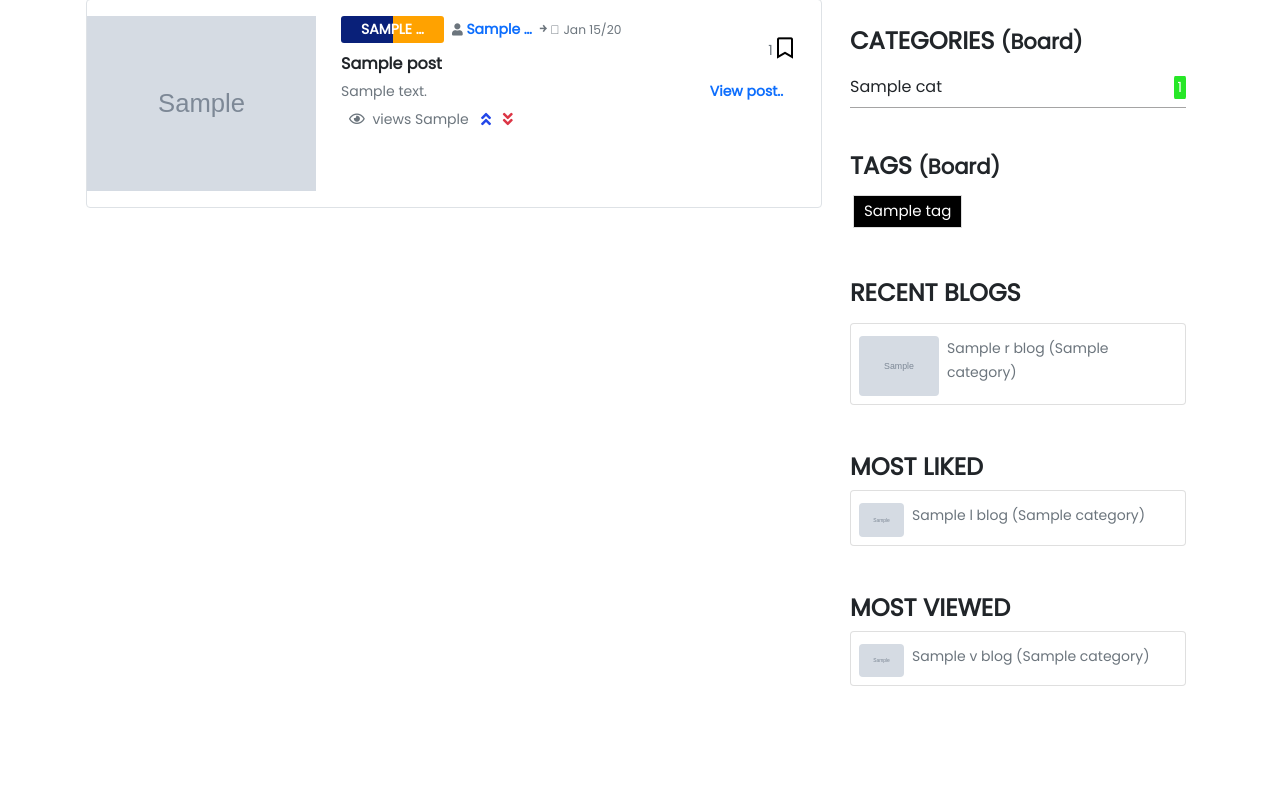
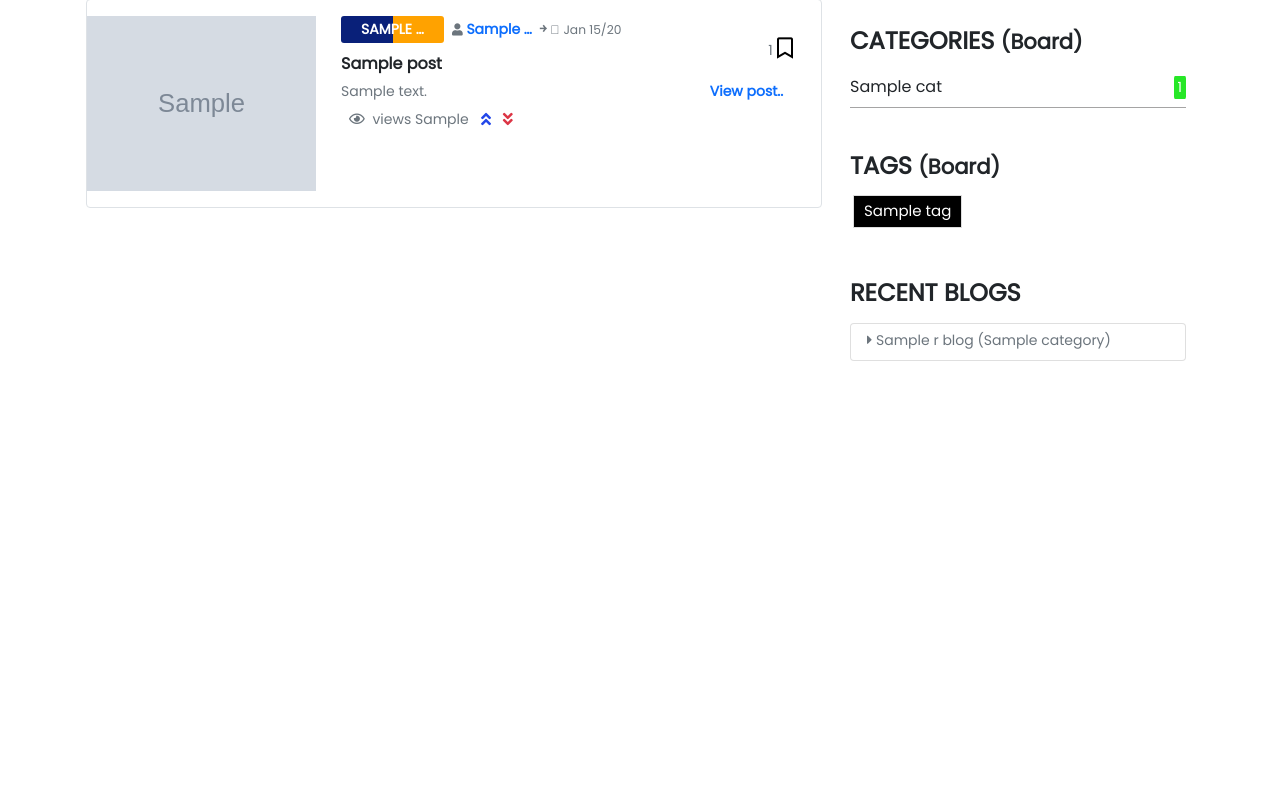
Before and after one commit to Lord-shiv/blog2021, a Django app: template blog/templates/blog/web_home.html in a window 1280 px wide. Shown: the part 93-891 px from the top of the page. After the commit the page ends 454 px from the top, so only its background shows below. Run offline with Django 3.2, Linux system fonts and the light colour scheme; the template is opened without the code that fills it: most values are stand-ins (such as "Sample title", 1, 10 or a date in 2020); grey boxes marked "Sample" are stand-in pictures; some libraries are stand-ins or nearby versions.

Commit message:
new update

```diff
--- a/base/settings.py
+++ b/base/settings.py
@@ -160,6 +160,7 @@ DEFAULT_FILE_STORAGE = 'app.storage_backends.MediaStorage'
 STATICFILES_STORAGE = "storages.backends.s3boto3.S3Boto3Storage"
 
 STATIC_URL = f'https://{AWS_S3_CUSTOM_DOMAIN}/{AWS_LOCATION}/'
+MEDIA_URL = f'https://{AWS_S3_CUSTOM_DOMAIN}/media/'
 ADMIN_MEDIA_PREFIX = STATIC_URL + 'admin/'
 STATICFILES_FINDERS = (
     'django.contrib.staticfiles.finders.FileSystemFinder',
@@ -177,7 +178,7 @@ STATICFILES_DIRS = [
     os.path.join(BASE_DIR, 'static')
 ]
 
-MEDIA_URL = '/media/'
+# MEDIA_URL = '/media/'
 MEDIA_ROOT = os.path.join(BASE_DIR, 'media')
 
 
--- a/base/storage_backends.py
+++ b/base/storage_backends.py
@@ -3,5 +3,9 @@ from decouple import config
 
 class MediaStorage(S3Boto3Storage):
     location = 'media'
-    file_overwrite = True
+    file_overwrite = False
     bucket_name = config('AWS_STORAGE_BUCKET_NAME')
+
+class StaticStorage(S3Boto3Storage):
+    location = 'static'
+    ucket_name = config('AWS_STORAGE_BUCKET_NAME')
--- a/blog/models.py
+++ b/blog/models.py
@@ -58,7 +58,6 @@ class Post(models.Model):
     downVote_count = models.BigIntegerField(default='0')
 
 
-
     class Meta:
         ordering = ['-created']
 
@@ -88,6 +87,8 @@ class Post(models.Model):
 
     def get_bookmarks_count(self):
         return self.bookmarks.count()
+
+
 
 
 class Comment(MPTTModel):
--- a/blog/templates/blog/web_home.html
+++ b/blog/templates/blog/web_home.html
@@ -185,43 +185,12 @@
             <div><h4 class="fw-bold mb-3">RECENT BLOGS</h4>
                 <div class="card ps-2 pe-2 pt-1 pb-2 mb-5">
                     {% for r_blog in most_recent %}
-                    {% if r_blog.image %}
-                    <div class="d-flex flex-row pt-2"><img class="rounded" src="{{ r_blog.image.url }}" width="80">
-                    {% else %}
-                    <div class="d-flex flex-row pt-2"><img class="rounded" src="https://skyblogs-static.s3.us-east-2.amazonaws.com/static/images/default3.png" width="45">
-                    {% endif %}
-                        <div class="d-flex flex-column ms-2"><span><small><a href="/post/{{ r_blog.slug }}/" class="text-decoration-none text-secondary"> {{ r_blog.title|truncatewords:6 }} ({{ r_blog.category }})</a></small></span>
+                    <div class="d-flex flex-column ms-2"><span><small><a href="/post/{{ r_blog.slug }}/" class="text-decoration-none text-secondary"><i class="fas fa-caret-right"></i>  {{ r_blog.title|truncatewords:6 }} ({{ r_blog.category }})</a></small></span>
                         </div>
-                    </div>
                     {% endfor %}
                 </div>
             </div>
 
-            <div><h4 class="fw-bold">MOST LIKED </h4>
-                <div class="card ps-2 pe-2 pt-1 pb-2 mb-5">
-                    {% for l_blog in most_liked %}
-                    {% if l_blog.image %}
-                    <div class="d-flex flex-row pt-2"><img class="rounded" src="{{ l_blog.author.avatar.url }}" width="45">
-                    {% else %}
-                    <div class="d-flex flex-row pt-2"><img class="rounded" src="https://skyblogs-static.s3.us-east-2.amazonaws.com/static/images/default3.png" width="45">
-                    {% endif %}
-                        <div class="d-flex flex-column ms-2"><span><small><a href="/post/{{ l_blog.slug }}/" class="text-decoration-none text-secondary"> {{ l_blog.title|truncatewords:6 }} ({{ l_blog.category }})</a></small></span>
-                        </div>
-                    </div>
-                    {% endfor %}
-                </div>
-            </div>
-
-            <div><h4 class="fw-bold">MOST VIEWED </h4>
-                <div class="card ps-2 pe-2 pt-1 pb-2 mb-5">
-                    {% for v_blog in most_viewed %}
-                    <div class="d-flex flex-row pt-2"><img class="rounded" src="{{ v_blog.author.avatar.url }}" width="45">
-                        <div class="d-flex flex-column ms-2"><span><small><a href="/post/{{ v_blog.slug }}/" class="text-decoration-none text-secondary"> {{ v_blog.title|truncatewords:6 }} ({{ v_blog.category }})</a></small></span>
-                        </div>
-                    </div>
-                    {% endfor %}
-                </div>
-            </div>
         </div>
     </div>
 </div>
```
